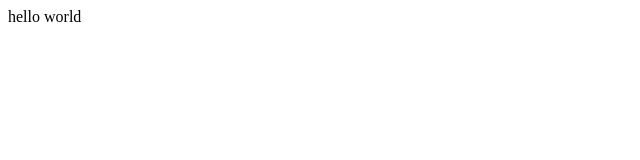
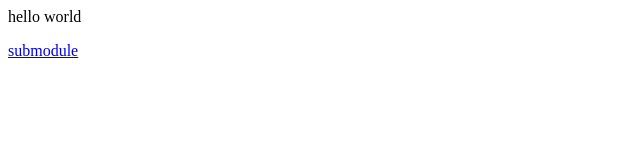
Before and after one commit to aduermael/aduermael.github.io, a plain HTML site: page index.html in a window 1280 px wide. Shown: the full height of the page, 0-640 px from the left. Drawn offline with Linux system fonts and the light colour scheme.

Commit message:
submodule url
Signed-off-by: Adrien Duermael <adrien@duermael.com>

```diff
--- a/index.html
+++ b/index.html
@@ -3,5 +3,6 @@
 	</head>
 	<body>
 		<p>hello world</p>
+		<a href="submodule">submodule</a>
 	</body>
 </html>
```
